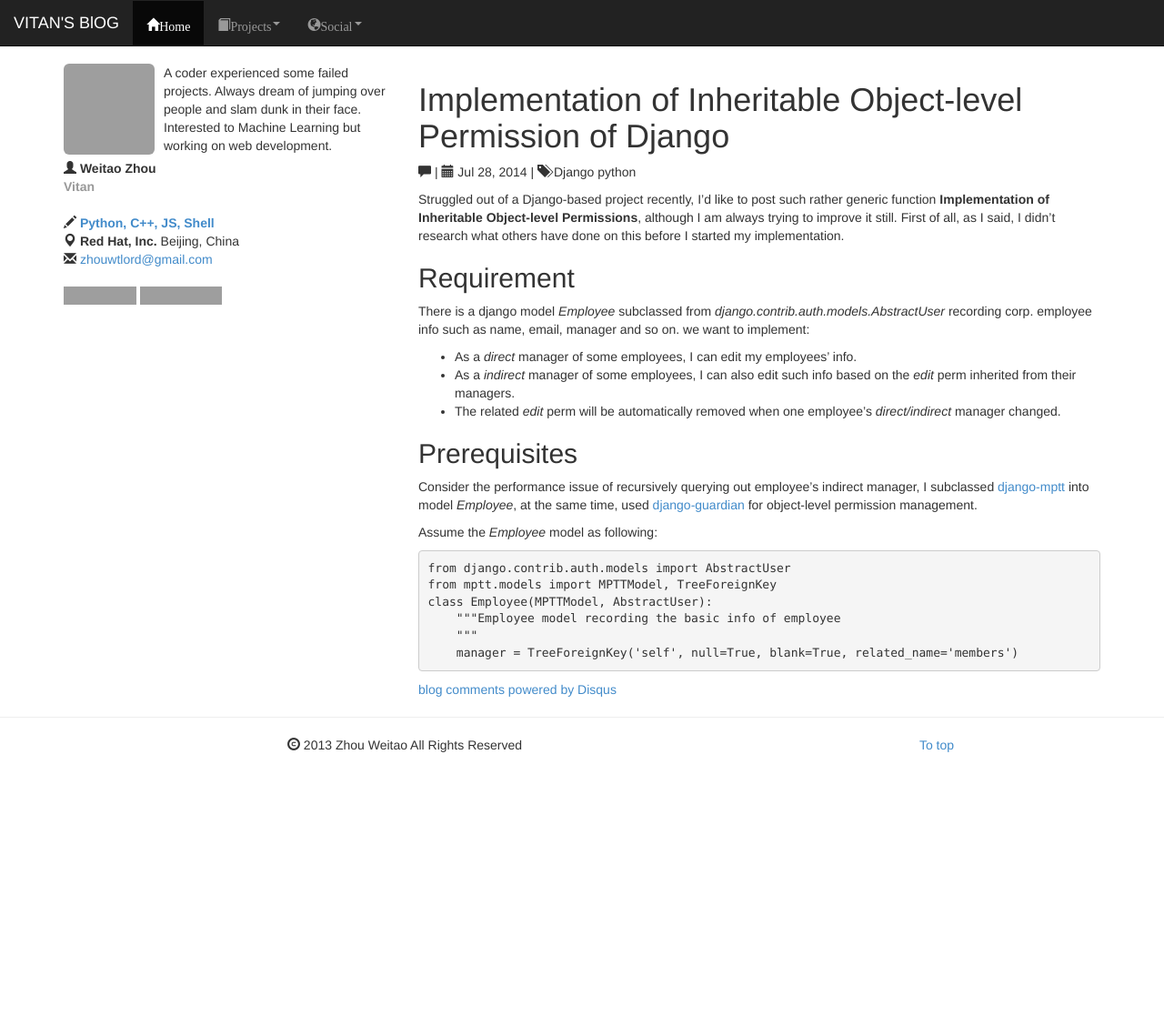
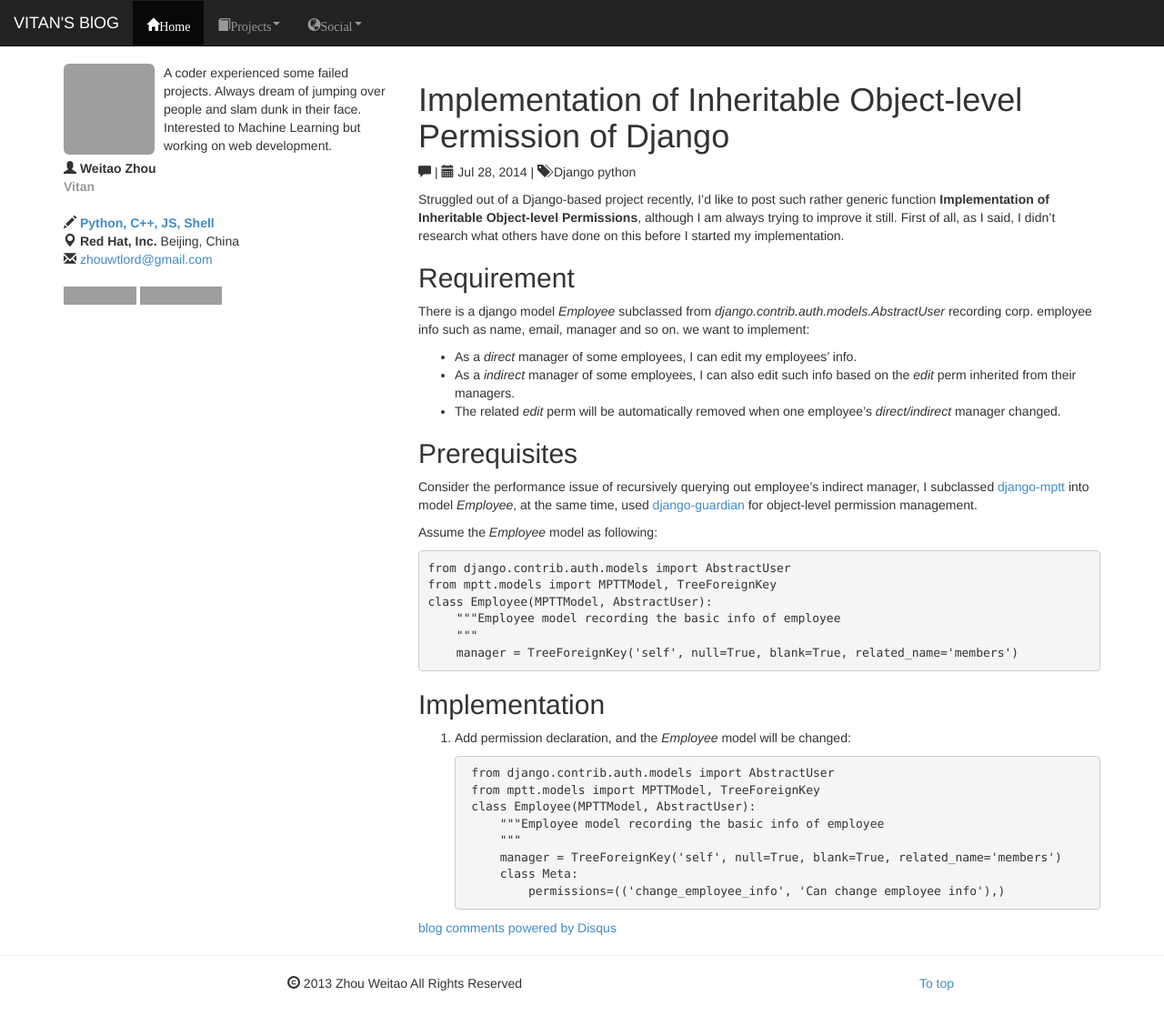
Before and after one commit to vitan/vitan.github.io, a Jekyll site: the page built from _posts/2014-07-28-Inheritable-Object-Level-Permission-of-Django.md, in a window 1280 px wide and 1131 px high, cut to the strip 0-1128 px from the top of the window. Shown: the whole strip at 91% size. Built offline with Jekyll 4.4.1, drawn with Linux system fonts in a browser that asks for light colours; Markdown is read by kramdown in place of the engine named in the settings; comment, search, counter and statistics services are not loaded; grey boxes are pictures that could not be loaded.

Commit message:
POST: Added permission declaration

```diff
--- a/_posts/2014-07-28-Inheritable-Object-Level-Permission-of-Django.md
+++ b/_posts/2014-07-28-Inheritable-Object-Level-Permission-of-Django.md
@@ -29,3 +29,17 @@ Assume the *Employee* model as following:
         """Employee model recording the basic info of employee
         """
         manager = TreeForeignKey('self', null=True, blank=True, related_name='members')
+
+Implementation
+--------------
+
+1. Add permission declaration, and the *Employee* model will be changed:
+
+        from django.contrib.auth.models import AbstractUser
+        from mptt.models import MPTTModel, TreeForeignKey
+        class Employee(MPTTModel, AbstractUser):
+            """Employee model recording the basic info of employee
+            """
+            manager = TreeForeignKey('self', null=True, blank=True, related_name='members')
+            class Meta:
+                permissions=(('change_employee_info', 'Can change employee info'),)
```
